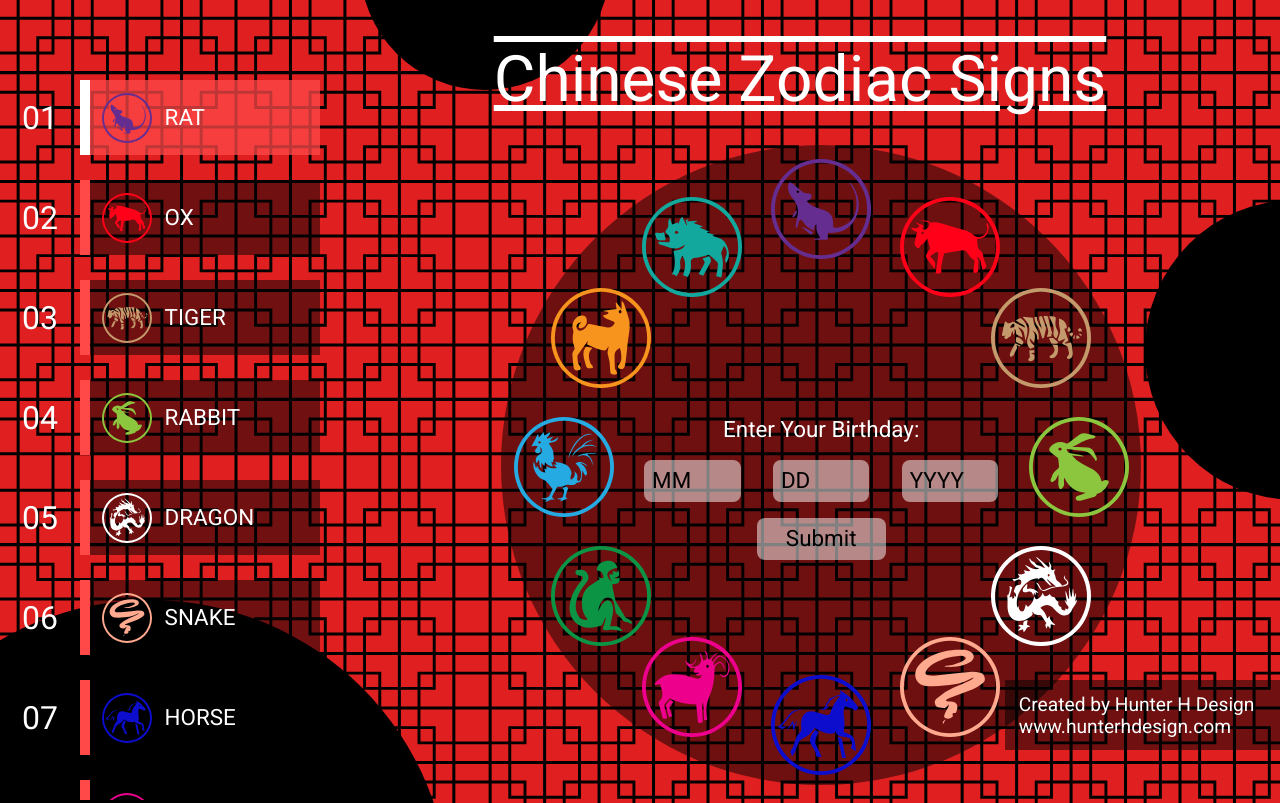
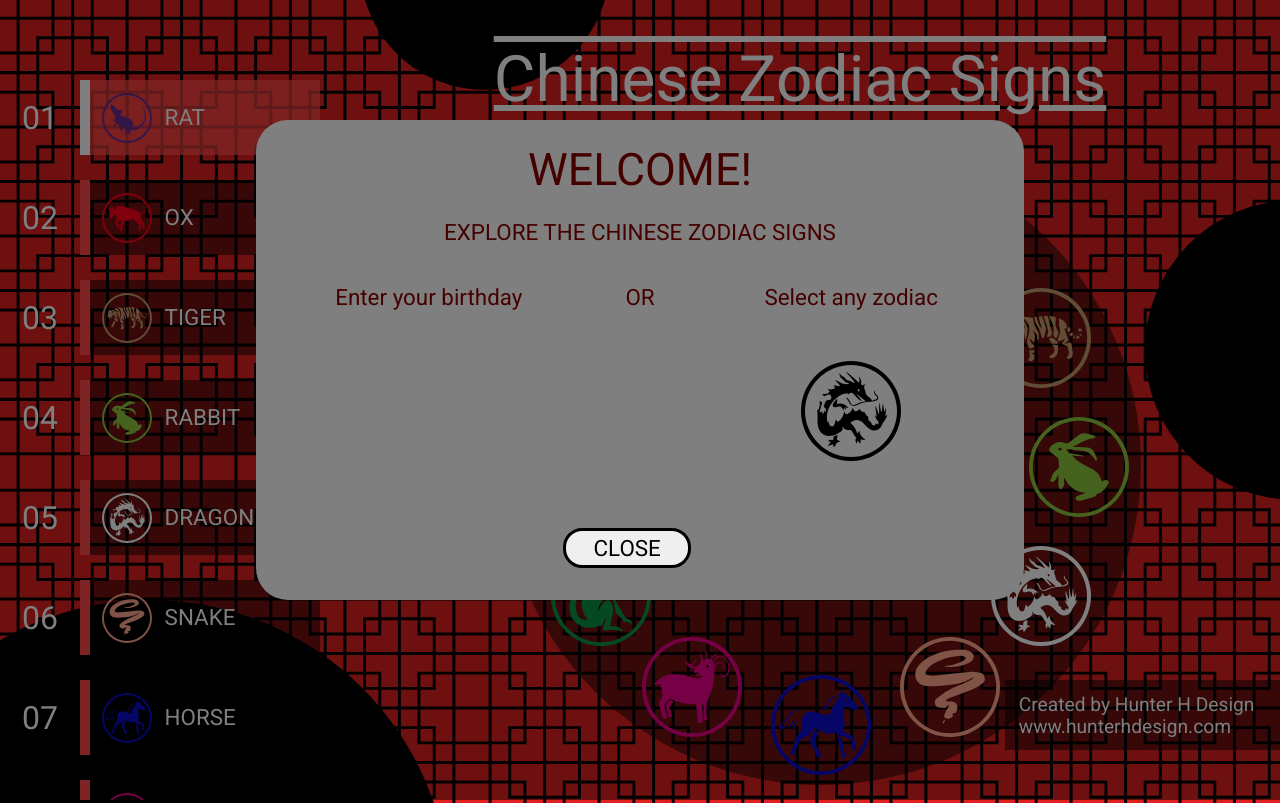
Before and after one commit to hmh84/idm231, a plain HTML site: page zodiac/app/index.html in a window 1280 px wide. Drawn offline with Linux system fonts and the light colour scheme.

Commit message:
Getting Scripty :pencil:
-Figured out JavaScript
-Created Welcome menu w/ working close button
-Updated normalize.css w/ li no decor
-Combined all inputs into one type="date"

```diff
--- a/zodiac/app/css/styles.css
+++ b/zodiac/app/css/styles.css
@@ -1,17 +1,31 @@
 * {
     font-family: 'Roboto', sans-serif;
 }
+
+html {
+    box-sizing: border-box;
+    font-size: 100%;
+}
+
+*,
+*:before,
+*:after {
+    box-sizing: inherit;
+}
+
 html {
     background-color: #E02020;
     background-repeat: repeat;
     background-size: 472px 472px;
-	background-image: url("../graphics/pattern.svg");
+    background-image: url("../graphics/pattern.svg");
 }
+
 body {
     /* background-color: #E02020; */
     color: white;
     font-size: 1.4rem;
 }
+
 header {
     margin-left: 25%;
     font-size: 2rem;
@@ -21,26 +35,32 @@ header {
     text-decoration: overline underline;
     text-align: -webkit-center;
 }
-li {
+
+.row li {
     width: 50%;
     height: 100%;
 }
-li a {
+
+.row li a {
     padding: 32px;
 }
+
 ul.navbar li {
     float: left;
 }
+
 li#how_to a {
     position: absolute;
     right: 0;
 }
+
 a {
     text-decoration: none;
     display: block;
     width: fit-content;
     height: 100%;
 }
+
 div.spacer {
     height: 100px;
 }
@@ -59,29 +79,35 @@ div.spacer {
     position: fixed;
     margin-top: 6.25%;
 }
+
 .row li {
     margin-bottom: 25px;
     height: 75px;
 }
+
 .row1 {
     width: 25%;
     text-align: -webkit-center;
     display: block;
 }
+
 .row1 li {
     height: 75px;
     width: auto;
 }
+
 .row1 h2 {
     font-size: 2rem;
     position: relative;
     top: 50%;
     transform: translateY(-50%);
 }
+
 .row2 {
     display: block;
     width: 75%;
 }
+
 .row2 img {
     float: left;
     margin: 0 12.5px;
@@ -91,9 +117,11 @@ div.spacer {
     top: 50%;
     transform: translateY(-50%);
 }
+
 .row2 ul {
     width: 100%;
 }
+
 .row2 h2 {
     position: relative;
     float: left;
@@ -101,16 +129,19 @@ div.spacer {
     top: 50%;
     transform: translateY(-50%);
 }
+
 li.background_0 {
     background-color: rgba(0, 0, 0, 50%);
     width: 100%;
     min-width: 210px;
 }
+
 li.background_1 {
     background-color: rgba(255, 72, 72, 75%);
     width: 100%;
     min-width: 210px;
 }
+
 .selection_indicator_0 {
     position: relative;
     background-color: #FF4848;
@@ -118,6 +149,7 @@ li.background_1 {
     width: 4%;
     height: 100%;
 }
+
 .selection_indicator_1 {
     position: relative;
     background-color: #fff;
@@ -135,24 +167,28 @@ li.background_1 {
     position: fixed;
     z-index: -10;
 }
+
 #dot_1 {
     height: 250px;
     width: 250px;
     left: 360px;
     top: -160px;
 }
+
 #dot_2 {
     height: 600px;
     width: 600px;
     left: -150px;
     bottom: -400px;
 }
+
 #dot_3 {
     height: 300px;
     width: 300px;
     right: -165px;
     top: 200px;
 }
+
 #wheel_bg {
     grid-area: center;
     background-color: #00000080;
@@ -176,16 +212,19 @@ li.background_1 {
     height: 70px;
     background-color: rgba(0, 0, 0, 50%);
 }
+
 .watermark a {
     position: relative;
     transform: translateY(-63%);
 }
+
 .watermark p {
     position: relative;
     top: 50%;
     transform: translateY(-95%);
     padding-left: 5%;
 }
+
 /* Sign Container */
 
 .sign_container {
@@ -204,6 +243,7 @@ li.background_1 {
     position: relative;
     margin-left: 39%;
 }
+
 .sign {
     display: block;
     width: 6.25rem;
@@ -212,6 +252,7 @@ li.background_1 {
     border: none;
     padding: 0;
 }
+
 .sign_opacity {
     height: 100px;
     width: 100px;
@@ -221,55 +262,69 @@ li.background_1 {
     position: absolute;
     z-index: 0;
 }
+
 button {
     height: fit-content;
     width: fit-content;
 }
+
 button.sign img {
     display: block;
     z-index: 10;
     position: absolute;
 }
+
 #rat {
     grid-area: rat;
 }
+
 #ox {
     grid-area: ox;
     top: 2.3625rem;
 }
+
 #tiger {
     grid-area: tiger;
     right: 2.3625rem;
 }
+
 #rabbit {
     grid-area: rabbit;
 }
+
 #dragon {
     grid-area: dragon;
     right: 2.3625rem;
 }
+
 #snake {
     grid-area: snake;
     bottom: 2.3625rem;
 }
+
 #horse {
     grid-area: horse;
 }
+
 #goat {
     grid-area: goat;
     bottom: 2.3625rem;
 }
+
 #monkey {
     grid-area: monkey;
     left: 2.3625rem;
 }
+
 #rooster {
     grid-area: rooster;
 }
+
 #dog {
     grid-area: dog;
     left: 2.3625rem;
 }
+
 #pig {
     grid-area: pig;
     top: 2.3625rem;
@@ -277,45 +332,34 @@ button.sign img {
 
 /* Inputs */
 
-::placeholder { /* Chrome, Firefox, Opera, Safari 10.1+ */
-	color: black;
-	opacity: 1; /* Firefox */
+::placeholder {
+    /* Chrome, Firefox, Opera, Safari 10.1+ */
+    color: black;
+    opacity: 1;
+    /* Firefox */
 }
 
-  :-ms-input-placeholder { /* Internet Explorer 10-11 */
-	color: black;
+:-ms-input-placeholder {
+    /* Internet Explorer 10-11 */
+    color: black;
 }
 
-  ::-ms-input-placeholder { /* Microsoft Edge */
-	color: black;
+::-ms-input-placeholder {
+    /* Microsoft Edge */
+    color: black;
 }
-#month_input {
-    grid-area: left;
-    background-color: #ffffff80;
-    position: relative;
-    align-self: center;
-    width: 75%;
-    padding: .5rem;
-    border-radius: .5rem;
-}
-#day_input {
+
+#bday_input {
     grid-area: center;
     background-color: #ffffff80;
     position: relative;
     align-self: center;
-    width: 75%;
+    width: 14rem;
     padding: .5rem;
     border-radius: .5rem;
+    text-align: center;
 }
-#year_input {
-    grid-area: right;
-    background-color: #ffffff80;
-    position: relative;
-    align-self: center;
-    width: 75%;
-    padding: .5rem;
-    border-radius: .5rem;
-}
+
 #submit {
     grid-area: center;
     background-color: #ffffff80;
@@ -326,10 +370,105 @@ button.sign img {
     top: 45%;
     border-radius: .5rem;
 }
+
 input[type="submit"] {
     cursor: pointer;
 }
+
 #input_label {
     grid-area: center;
     width: max-content;
 }
+
+/*Welcome Page*/
+#welcomeBackground {
+    position: fixed;
+    z-index: 14;
+    left: 0;
+    top: 0;
+    width: 100%;
+    height: 100%;
+    background-color: rgba(0, 0, 0, 50%)
+}
+
+#welcome {
+    position: fixed;
+    margin: auto;
+    z-index: 20;
+    top: 15vh;
+    left: 20vw;
+    width: 60vw;
+    height: 60vh;
+    background-color: white;
+    color: darkred;
+    border-radius: 2rem;
+}
+
+#welcome h1,
+#welcome h2 {
+    margin: 1.5rem auto;
+    text-align: center;
+}
+
+#welcomeColumn {
+    position: relative;
+    width: 100%;
+}
+
+.welcome_active {
+    display: contents;
+}
+
+.welcome_inactive {
+    display: none;
+}
+
+.welcomeColumn_1,
+.welcomeColumn_2,
+.welcomeColumn_3 {
+    text-align: center;
+    margin: auto;
+    height: 56%;
+}
+
+.welcomeColumn_1,
+.welcomeColumn_3 {
+    position: relative;
+    width: 45%;
+    float: left;
+    padding: 1rem;
+}
+
+.welcomeColumn_2 {
+    position: relative;
+    width: 10%;
+    float: left;
+    padding: 1rem;
+}
+}
+
+.welcomeColumn_1,
+.welcomeColumn_3 {
+    font-size: 1rem;
+}
+
+.welcomeColumn_1 img,
+.welcomeColumn_3 img {
+    width: 100px;
+    transform: translateY(50%);
+}
+
+#closeWelcome {
+    position: absolute;
+    z-index: 35;
+    width: 8rem;
+    height: 2.5rem;
+    color: black;
+    border: .2rem solid black;
+    border-radius: 1.2rem;
+    text-align: center;
+    margin: auto;
+    padding: .3rem;
+    left: 40%;
+    top: 85%;
+}
--- a/zodiac/app/index.html
+++ b/zodiac/app/index.html
@@ -8,7 +8,9 @@
     <link rel="stylesheet" href="./css/normalize.css">
     <link rel="stylesheet" href="./css/styles.css">
     <link href="https://fonts.googleapis.com/css?family=Roboto&display=swap" rel="stylesheet">
+    <script src="js/javascript.js"></script>
 </head>
+
 <body>
     <header>
         <h1>Chinese Zodiac Signs</h1>
@@ -16,43 +18,102 @@
     <div class="row">
         <div class="row1">
             <ul>
-                <li><h2>01</h2></li>
-                <li><h2>02</h2></li>
-                <li><h2>03</h2></li>
-                <li><h2>04</h2></li>
-                <li><h2>05</h2></li>
-                <li><h2>06</h2></li>
-                <li><h2>07</h2></li>
-                <li><h2>08</h2></li>
-                <li><h2>09</h2></li>
-                <li><h2>10</h2></li>
-                <li><h2>11</h2></li>
-                <li><h2>12</h2></li>
+                <li>
+                    <h2>01</h2>
+                </li>
+                <li>
+                    <h2>02</h2>
+                </li>
+                <li>
+                    <h2>03</h2>
+                </li>
+                <li>
+                    <h2>04</h2>
+                </li>
+                <li>
+                    <h2>05</h2>
+                </li>
+                <li>
+                    <h2>06</h2>
+                </li>
+                <li>
+                    <h2>07</h2>
+                </li>
+                <li>
+                    <h2>08</h2>
+                </li>
+                <li>
+                    <h2>09</h2>
+                </li>
+                <li>
+                    <h2>10</h2>
+                </li>
+                <li>
+                    <h2>11</h2>
+                </li>
+                <li>
+                    <h2>12</h2>
+                </li>
             </ul>
         </div>
         <div class="row2">
             <ul>
-                <li class="background_1"><div class="selection_indicator_1">&nbsp;</div><img src="graphics/01_rat.svg" alt="Rat"><h2>rat</h2></li>
-                <li class="background_0"><div class="selection_indicator_0">&nbsp;</div><img src="graphics/02_ox.svg" alt="Ox"><h2>ox</h2></li>
-                <li class="background_0"><div class="selection_indicator_0">&nbsp;</div><img src="graphics/03_tiger.svg" alt="Tiger"><h2>tiger</h2></li>
-                <li class="background_0"><div class="selection_indicator_0">&nbsp;</div><img src="graphics/04_rabbit.svg" alt="Rabbit"><h2>rabbit</h2></li>
-                <li class="background_0"><div class="selection_indicator_0">&nbsp;</div><img src="graphics/05_dragon.svg" alt="Dragon"><h2>dragon</h2></li>
-                <li class="background_0"><div class="selection_indicator_0">&nbsp;</div><img src="graphics/06_snake.svg" alt="Snake"><h2>snake</h2></li>
-                <li class="background_0"><div class="selection_indicator_0">&nbsp;</div><img src="graphics/07_horse.svg" alt="Horse"><h2>horse</h2></li>
-                <li class="background_0"><div class="selection_indicator_0">&nbsp;</div><img src="graphics/08_goat.svg" alt="Goat"><h2>goat</h2></li>
-                <li class="background_0"><div class="selection_indicator_0">&nbsp;</div><img src="graphics/09_monkey.svg" alt="Monkey"><h2>monkey</h2></li>
-                <li class="background_0"><div class="selection_indicator_0">&nbsp;</div><img src="graphics/10_rooster.svg" alt="Rooster"><h2>rooster</h2></li>
-                <li class="background_0"><div class="selection_indicator_0">&nbsp;</div><img src="graphics/11_dog.svg" alt="Dog"><h2>dog</h2></li>
-                <li class="background_0"><div class="selection_indicator_0">&nbsp;</div><img src="graphics/12_pig.svg" alt="Pig"><h2>pig</h2></li>
+                <li class="background_1">
+                    <div class="selection_indicator_1">&nbsp;</div><img src="graphics/01_rat.svg" alt="Rat">
+                    <h2>rat</h2>
+                </li>
+                <li class="background_0">
+                    <div class="selection_indicator_0">&nbsp;</div><img src="graphics/02_ox.svg" alt="Ox">
+                    <h2>ox</h2>
+                </li>
+                <li class="background_0">
+                    <div class="selection_indicator_0">&nbsp;</div><img src="graphics/03_tiger.svg" alt="Tiger">
+                    <h2>tiger</h2>
+                </li>
+                <li class="background_0">
+                    <div class="selection_indicator_0">&nbsp;</div><img src="graphics/04_rabbit.svg" alt="Rabbit">
+                    <h2>rabbit</h2>
+                </li>
+                <li class="background_0">
+                    <div class="selection_indicator_0">&nbsp;</div><img src="graphics/05_dragon.svg" alt="Dragon">
+                    <h2>dragon</h2>
+                </li>
+                <li class="background_0">
+                    <div class="selection_indicator_0">&nbsp;</div><img src="graphics/06_snake.svg" alt="Snake">
+                    <h2>snake</h2>
+                </li>
+                <li class="background_0">
+                    <div class="selection_indicator_0">&nbsp;</div><img src="graphics/07_horse.svg" alt="Horse">
+                    <h2>horse</h2>
+                </li>
+                <li class="background_0">
+                    <div class="selection_indicator_0">&nbsp;</div><img src="graphics/08_goat.svg" alt="Goat">
+                    <h2>goat</h2>
+                </li>
+                <li class="background_0">
+                    <div class="selection_indicator_0">&nbsp;</div><img src="graphics/09_monkey.svg" alt="Monkey">
+                    <h2>monkey</h2>
+                </li>
+                <li class="background_0">
+                    <div class="selection_indicator_0">&nbsp;</div><img src="graphics/10_rooster.svg" alt="Rooster">
+                    <h2>rooster</h2>
+                </li>
+                <li class="background_0">
+                    <div class="selection_indicator_0">&nbsp;</div><img src="graphics/11_dog.svg" alt="Dog">
+                    <h2>dog</h2>
+                </li>
+                <li class="background_0">
+                    <div class="selection_indicator_0">&nbsp;</div><img src="graphics/12_pig.svg" alt="Pig">
+                    <h2>pig</h2>
+                </li>
             </ul>
         </div>
     </div>
+    <main>
         <div class="sign_container">
             <span class="sign" id="wheel_bg"></span>
             <label id="input_label">Enter Your Birthday:</label>
-                <input type="text" re year="Name" id="month_input" placeholder="MM" required input maxlength="2">
-                <input type="text" re year="Name" id="day_input" placeholder="DD" required input maxlength="2">
-                <input type="text" re year="Name" id="year_input" placeholder="YYYY" required input maxlength="4">
+            <input type="date" year="Name" id="bday_input" placeholder="MM/DD/YYYY" required input maxlength="10">
             <input type="submit" value="Submit" id="submit">
             <button class="sign" id="rat"><img src="graphics/01_rat.svg" alt="Rat"></button>
             <button class="sign" id="ox"><img src="graphics/02_ox.svg" alt="Ox"></button>
@@ -67,6 +128,26 @@
             <button class="sign" id="dog"><img src="graphics/11_dog.svg" alt="Dog"></button>
             <button class="sign" id="pig"><img src="graphics/12_pig.svg" alt="Pig"></button>
         </div>
+        <div id="welcome" class="#welcome_active">
+            <div id="welcomeBackground"></div>
+            <h1>WELCOME!</h1>
+            <h2>EXPLORE THE CHINESE ZODIAC SIGNS</h2>
+            <ul class="welcomeColumn"></ul>
+            <li class="welcomeColumn_1">
+                <h3>Enter your birthday</h3>
+            </li>
+            <li class="welcomeColumn_2">
+                <h3>OR</h3>
+            </li>
+            <li class="welcomeColumn_3">
+                <h3>Select any zodiac</h3>
+                <img src="graphics/05_dragon_black.svg" alt="Dragon">
+            </li>
+            <button id="closeWelcome" onclick="toggleWelcome();">
+                <h3>CLOSE</h3>
+            </button>
+        </div>
+    </main>
     <dots>
         <span class="dot" id="dot_1"></span>
         <span class="dot" id="dot_2"></span>
@@ -78,5 +159,4 @@
         <a href="https://hunterhdesign.com"></a>
     </div>
     <script src="js/test.js"></script>
-</body>
-</html>
+</body></html>
--- a/zodiac/app/js/javascript.js
+++ b/zodiac/app/js/javascript.js
@@ -0,0 +1,4 @@
+function toggleWelcome() {
+    var element = document.getElementById("welcome");
+    element.classList.toggle("welcome_inactive");
+}
```
Also changed, not shown: zodiac/app/js/test.js (+28 -28 lines), zodiac/docs/notes.md (added, +15 -0 lines), zodiac/app/css/normalize.css, zodiac/app/graphics/05_dragon_black.svg (added), 3 other files.
